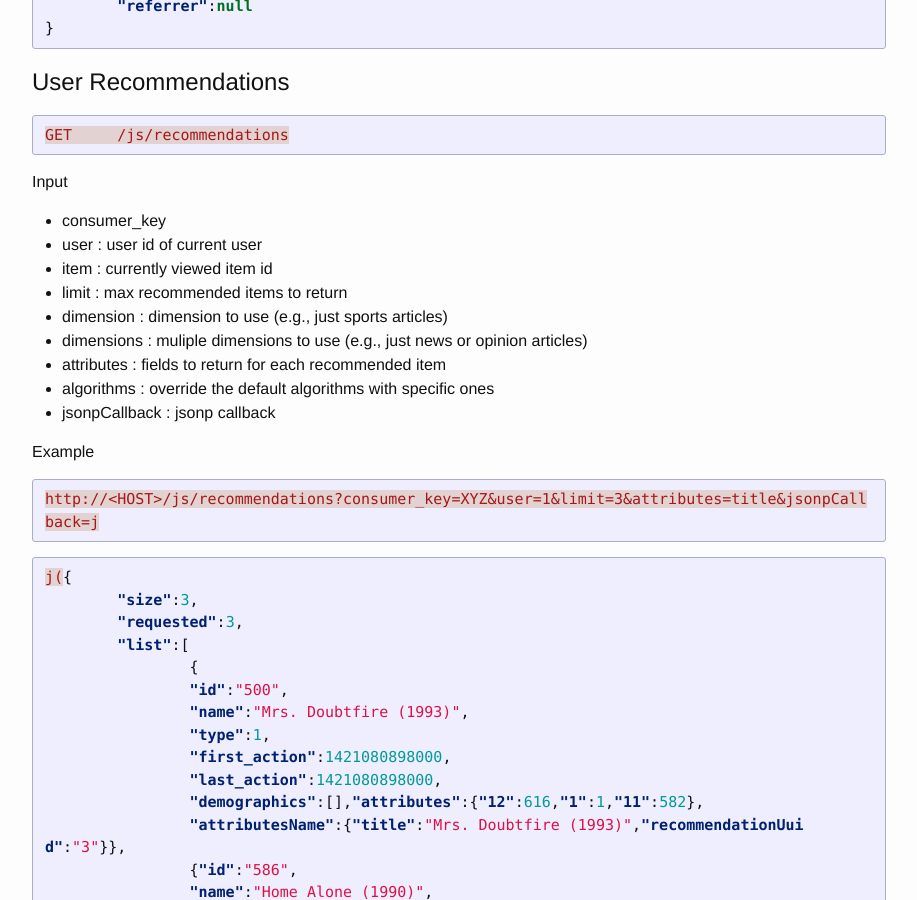
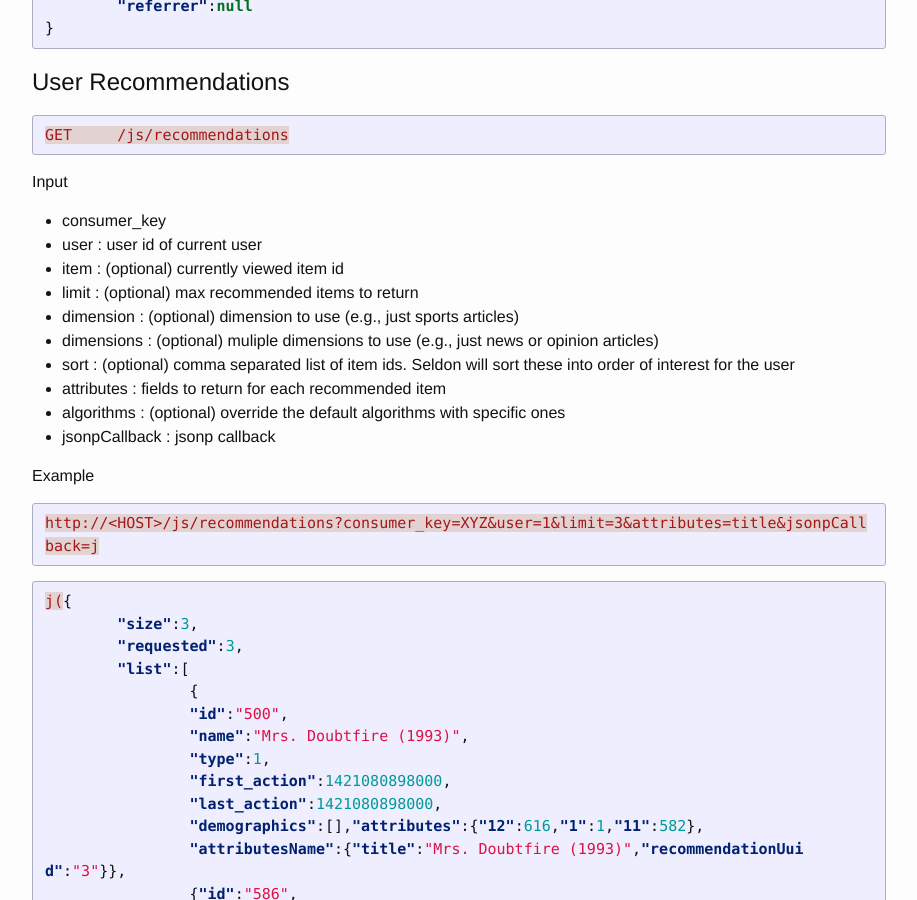
Before and after one commit to SeldonIO/seldonio.github.com, a Jekyll site: the page built from api-javascript.md, in a window 1280 px wide and 900 px high, scrolled down 1118 px. Shown: the whole window, without its empty margins (181-1098 px from the left). Built offline with Jekyll 4.4.1, drawn with Linux system fonts in a browser that asks for light colours.

Commit message:
add docs for sort API call

```diff
--- a/api-javascript.md
+++ b/api-javascript.md
@@ -64,12 +64,13 @@ Input
 
 * consumer_key
 * user : user id of current user
-* item : currently viewed item id
-* limit :  max recommended items to return
-* dimension : dimension to use (e.g., just sports articles)
-* dimensions : muliple dimensions to use (e.g., just news or opinion articles)
+* item : (optional) currently viewed item id
+* limit :  (optional) max recommended items to return
+* dimension : (optional) dimension to use (e.g., just sports articles)
+* dimensions : (optional) muliple dimensions to use (e.g., just news or opinion articles)
+* sort : (optional) comma separated list of item ids. Seldon will sort these into order of interest for the user
 * attributes : fields to return for each recommended item
-* algorithms : override the default algorithms with specific ones
+* algorithms : (optional) override the default algorithms with specific ones
 * jsonpCallback : jsonp callback
 
 Example
```
Also changed, not shown: api-oauth.md (+2 -0 lines).
